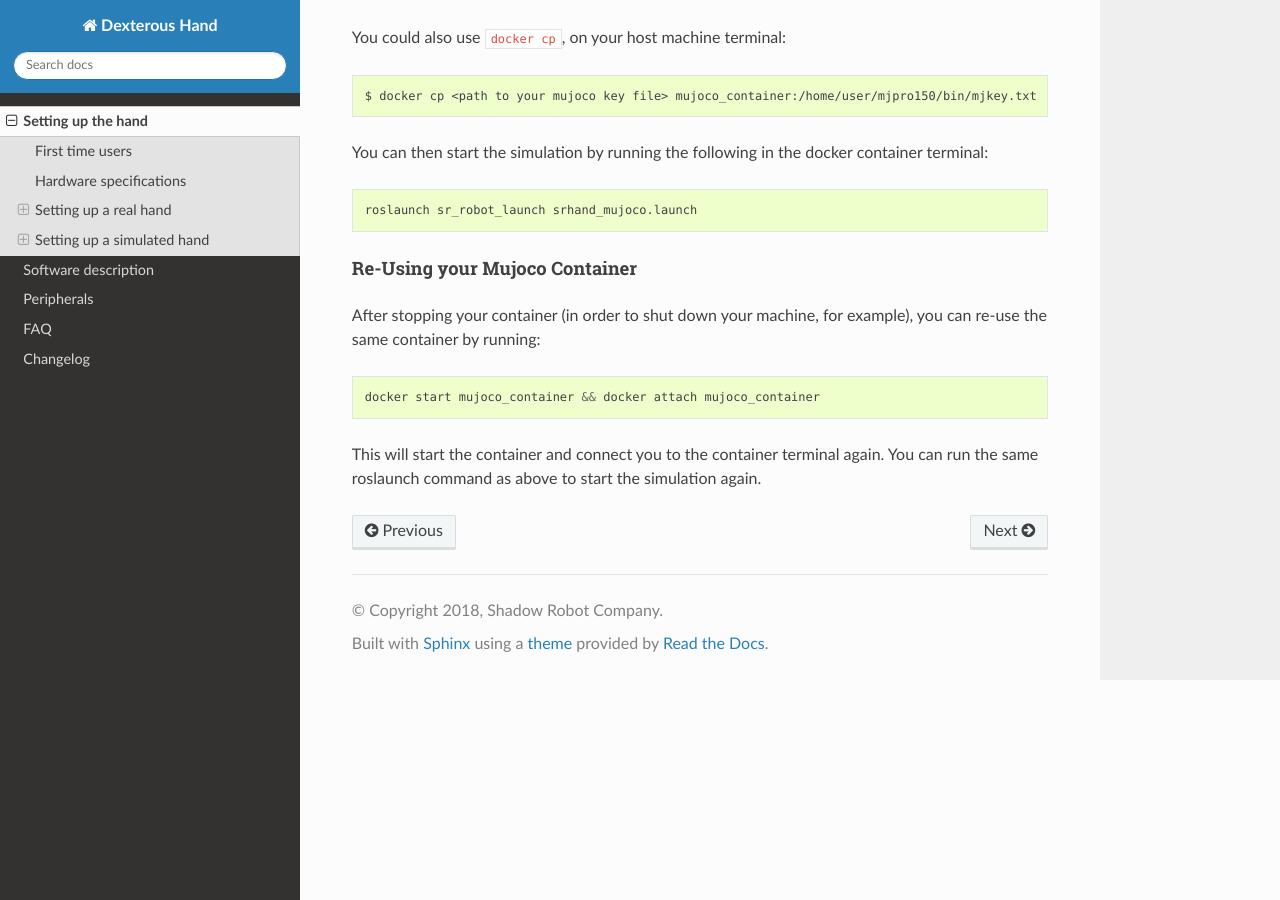
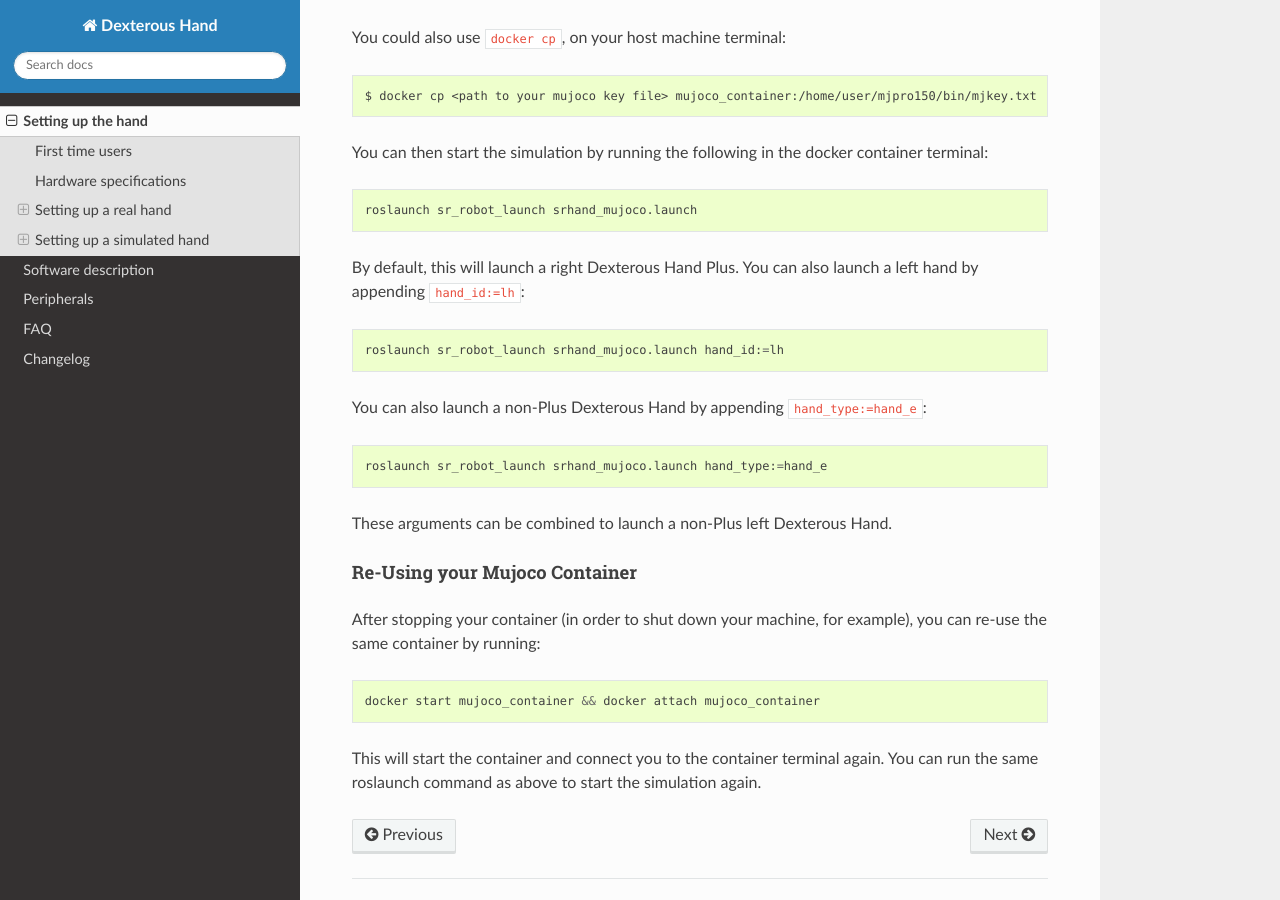
Before and after one commit to shadow-robot/sr_dexterous_hand_documentation, a Sphinx documentation site: the page built from docs/user_guide/1_setting_up_the_hand.md, in a window 1280 px wide and 900 px high, scrolled down 11456 px. Built offline with Sphinx 7.4.7 and the Read the Docs theme 2.0.0, drawn with Linux system fonts in a browser that asks for light colours.

Commit message:
Adding new mujoco left arguments documentation

````diff
--- a/docs/user_guide/1_setting_up_the_hand.md
+++ b/docs/user_guide/1_setting_up_the_hand.md
@@ -407,6 +407,20 @@ You can then start the simulation by running the following in the docker contain
 roslaunch sr_robot_launch srhand_mujoco.launch
 ```
 
+By default, this will launch a right Dexterous Hand Plus. You can also launch a left hand by appending `hand_id:=lh`:
+
+```bash
+roslaunch sr_robot_launch srhand_mujoco.launch hand_id:=lh
+```
+
+You can also launch a non-Plus Dexterous Hand by appending `hand_type:=hand_e`:
+
+```bash
+roslaunch sr_robot_launch srhand_mujoco.launch hand_type:=hand_e
+```
+
+These arguments can be combined to launch a non-Plus left Dexterous Hand.
+
 #### Re-Using your Mujoco Container
 
 After stopping your container (in order to shut down your machine, for example), you can re-use the same container by running:
````
